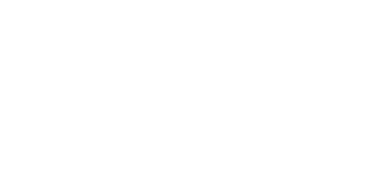
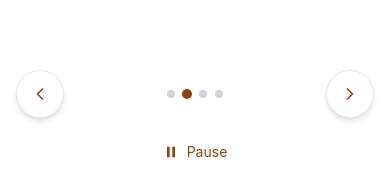
Before and after one commit to jedinrk/category-tab-react-component, a Next.js app in the folder where-to-component/: page / in a window 390 px wide. Shown: the part 1036-1232 px from the top of the page. Before the commit the page ends 1130 px from the top, so only its background shows below. Built offline with nearby package versions, Linux system fonts and the light colour scheme.

Commit message:
feat: enhance carousel functionality with touch support and keyboard navigation and Carousel Navigation Controls

```diff
--- a/where-to-component/src/components/WhereToComponent.tsx
+++ b/where-to-component/src/components/WhereToComponent.tsx
@@ -354,27 +354,46 @@ const WhereToComponent = forwardRef<WhereToComponentRef>((props, ref) => {
 
     let startX = 0;
     let startY = 0;
+    let currentX = 0;
     let isScrolling = false;
+    let isDragging = false;
 
     const handleTouchStart = (e: TouchEvent) => {
       startX = e.touches[0].clientX;
       startY = e.touches[0].clientY;
+      currentX = startX;
       isScrolling = false;
+      isDragging = false;
       pauseAutoSlide(); // Pause auto-slide on touch
     };
 
     const handleTouchMove = (e: TouchEvent) => {
       if (!startX || !startY) return;
 
-      const diffX = startX - e.touches[0].clientX;
+      currentX = e.touches[0].clientX;
+      const diffX = startX - currentX;
       const diffY = startY - e.touches[0].clientY;
 
-      if (!isScrolling) {
+      if (!isScrolling && !isDragging) {
         isScrolling = Math.abs(diffX) > Math.abs(diffY);
+        isDragging = isScrolling;
       }
 
       if (isScrolling) {
         e.preventDefault();
+
+        // Optional: Add visual feedback during drag
+        if (carouselTrackRef.current && isDragging) {
+          const itemWidth = window.innerWidth * 0.85;
+          const gap = window.innerWidth * 0.02;
+          const totalItemWidth = itemWidth + gap;
+          const currentTranslateX = -((currentCarouselIndex + 3) * totalItemWidth);
+          const dragOffset = -diffX * 0.3; // Reduce drag sensitivity
+
+          gsap.set(carouselTrackRef.current, {
+            x: currentTranslateX + dragOffset
+          });
+        }
       }
     };
 
@@ -386,9 +405,15 @@ const WhereToComponent = forwardRef<WhereToComponentRef>((props, ref) => {
       }
 
       const diffX = startX - e.changedTouches[0].clientX;
-      const threshold = 50;
+      const threshold = 30; // Reduced threshold for better responsiveness
+      const velocity = Math.abs(diffX) / (Date.now() - (e.timeStamp || Date.now()));
 
-      if (Math.abs(diffX) > threshold) {
+      // Reset visual feedback
+      if (carouselTrackRef.current && isDragging) {
+        goToCarouselItem(currentCarouselIndex);
+      }
+
+      if (Math.abs(diffX) > threshold || velocity > 0.5) {
         if (diffX > 0) {
           // Swipe left - go to next item
           nextCarouselItem();
@@ -403,7 +428,9 @@ const WhereToComponent = forwardRef<WhereToComponentRef>((props, ref) => {
 
       startX = 0;
       startY = 0;
+      currentX = 0;
       isScrolling = false;
+      isDragging = false;
     };
 
     const carousel = carouselRef.current;
@@ -416,7 +443,7 @@ const WhereToComponent = forwardRef<WhereToComponentRef>((props, ref) => {
       carousel.removeEventListener('touchmove', handleTouchMove);
       carousel.removeEventListener('touchend', handleTouchEnd);
     };
-  }, [isMobile, nextCarouselItem, prevCarouselItem, pauseAutoSlide, resumeAutoSlide]);
+  }, [isMobile, nextCarouselItem, prevCarouselItem, pauseAutoSlide, resumeAutoSlide, currentCarouselIndex, goToCarouselItem]);
 
   // Initialize tab positions on mount and resize
   useEffect(() => {
@@ -526,7 +553,7 @@ const WhereToComponent = forwardRef<WhereToComponentRef>((props, ref) => {
     goToTab
   }), [nextTab, prevTab, goToTab]);
 
-  // Handle keyboard navigation
+  // Handle keyboard navigation for tabs
   const handleKeyDown = (event: React.KeyboardEvent, tabId: TabId) => {
     const tabs = venueData.map(cat => cat.id);
     const currentIndex = tabs.indexOf(activeTab);
@@ -548,6 +575,34 @@ const WhereToComponent = forwardRef<WhereToComponentRef>((props, ref) => {
       case ' ':
         event.preventDefault();
         handleTabClick(tabId);
+        break;
+    }
+  };
+
+  // Handle keyboard navigation for carousel controls
+  const handleCarouselKeyDown = (event: React.KeyboardEvent) => {
+    if (!isMobile) return;
+
+    switch (event.key) {
+      case 'ArrowRight':
+        event.preventDefault();
+        nextCarouselItem();
+        pauseAutoSlide();
+        setTimeout(() => resumeAutoSlide(), 3000);
+        break;
+      case 'ArrowLeft':
+        event.preventDefault();
+        prevCarouselItem();
+        pauseAutoSlide();
+        setTimeout(() => resumeAutoSlide(), 3000);
+        break;
+      case ' ':
+        event.preventDefault();
+        if (isCarouselPaused) {
+          resumeAutoSlide();
+        } else {
+          pauseAutoSlide();
+        }
         break;
     }
   };
@@ -699,6 +754,10 @@ const WhereToComponent = forwardRef<WhereToComponentRef>((props, ref) => {
               className="where-to__carousel-container"
               onMouseEnter={pauseAutoSlide}
               onMouseLeave={resumeAutoSlide}
+              onKeyDown={handleCarouselKeyDown}
+              tabIndex={0}
+              role="region"
+              aria-label="Carousel navigation"
             >
               <div className="where-to__carousel-viewport overflow-hidden">
                 <div
@@ -807,6 +866,113 @@ const WhereToComponent = forwardRef<WhereToComponentRef>((props, ref) => {
                 </div>
               </div>
 
+              {/* Carousel Navigation Controls */}
+              <div className="where-to__carousel-controls flex justify-between items-center mt-6 px-4">
+                {/* Previous Button */}
+                <button
+                  onClick={prevCarouselItem}
+                  onMouseEnter={pauseAutoSlide}
+                  onMouseLeave={resumeAutoSlide}
+                  className="where-to__carousel-btn where-to__carousel-btn--prev flex items-center justify-center w-12 h-12 rounded-full bg-white shadow-md border border-gray-200 hover:bg-gray-50 transition-colors duration-200 focus:outline-none focus:ring-2 focus:ring-where-active focus:ring-opacity-50"
+                  aria-label="Previous item"
+                  disabled={activeCategoryItems.length <= 1}
+                >
+                  <svg
+                    width="20"
+                    height="20"
+                    viewBox="0 0 24 24"
+                    fill="none"
+                    stroke="currentColor"
+                    strokeWidth="2"
+                    strokeLinecap="round"
+                    strokeLinejoin="round"
+                    className="text-where-active"
+                  >
+                    <polyline points="15,18 9,12 15,6"></polyline>
+                  </svg>
+                </button>
+
+                {/* Carousel Indicators */}
+                <div className="where-to__carousel-indicators flex space-x-2">
+                  {activeCategoryItems.map((_, index) => (
+                    <button
+                      key={index}
+                      onClick={() => {
+                        setCurrentCarouselIndex(index);
+                        goToCarouselItem(index);
+                        pauseAutoSlide();
+                        setTimeout(() => resumeAutoSlide(), 3000);
+                      }}
+                      onMouseEnter={pauseAutoSlide}
+                      onMouseLeave={resumeAutoSlide}
+                      className={cn(
+                        "where-to__carousel-indicator w-2 h-2 rounded-full transition-all duration-200 focus:outline-none focus:ring-2 focus:ring-where-active focus:ring-opacity-50",
+                        index === currentCarouselIndex
+                          ? "bg-where-active scale-125"
+                          : "bg-gray-300 hover:bg-gray-400"
+                      )}
+                      aria-label={`Go to item ${index + 1}`}
+                    />
+                  ))}
+                </div>
+
+                {/* Next Button */}
+                <button
+                  onClick={nextCarouselItem}
+                  onMouseEnter={pauseAutoSlide}
+                  onMouseLeave={resumeAutoSlide}
+                  className="where-to__carousel-btn where-to__carousel-btn--next flex items-center justify-center w-12 h-12 rounded-full bg-white shadow-md border border-gray-200 hover:bg-gray-50 transition-colors duration-200 focus:outline-none focus:ring-2 focus:ring-where-active focus:ring-opacity-50"
+                  aria-label="Next item"
+                  disabled={activeCategoryItems.length <= 1}
+                >
+                  <svg
+                    width="20"
+                    height="20"
+                    viewBox="0 0 24 24"
+                    fill="none"
+                    stroke="currentColor"
+                    strokeWidth="2"
+                    strokeLinecap="round"
+                    strokeLinejoin="round"
+                    className="text-where-active"
+                  >
+                    <polyline points="9,18 15,12 9,6"></polyline>
+                  </svg>
+                </button>
+              </div>
+
+              {/* Auto-slide pause/play toggle (optional) */}
+              <div className="where-to__carousel-auto-control flex justify-center mt-4">
+                <button
+                  onClick={() => {
+                    if (isCarouselPaused) {
+                      resumeAutoSlide();
+                    } else {
+                      pauseAutoSlide();
+                    }
+                  }}
+                  className="where-to__carousel-auto-btn flex items-center space-x-2 px-4 py-2 text-sm text-where-active hover:text-where-active/80 transition-colors duration-200 focus:outline-none focus:ring-2 focus:ring-where-active focus:ring-opacity-50 rounded-md"
+                  aria-label={isCarouselPaused ? "Resume auto-slide" : "Pause auto-slide"}
+                >
+                  {isCarouselPaused ? (
+                    <>
+                      <svg width="16" height="16" viewBox="0 0 24 24" fill="currentColor">
+                        <polygon points="5,3 19,12 5,21"></polygon>
+                      </svg>
+                      <span>Resume</span>
+                    </>
+                  ) : (
+                    <>
+                      <svg width="16" height="16" viewBox="0 0 24 24" fill="currentColor">
+                        <rect x="6" y="4" width="4" height="16"></rect>
+                        <rect x="14" y="4" width="4" height="16"></rect>
+                      </svg>
+                      <span>Pause</span>
+                    </>
+                  )}
+                </button>
+              </div>
+
             </div>
           ) : (
             // Desktop Layout
```
